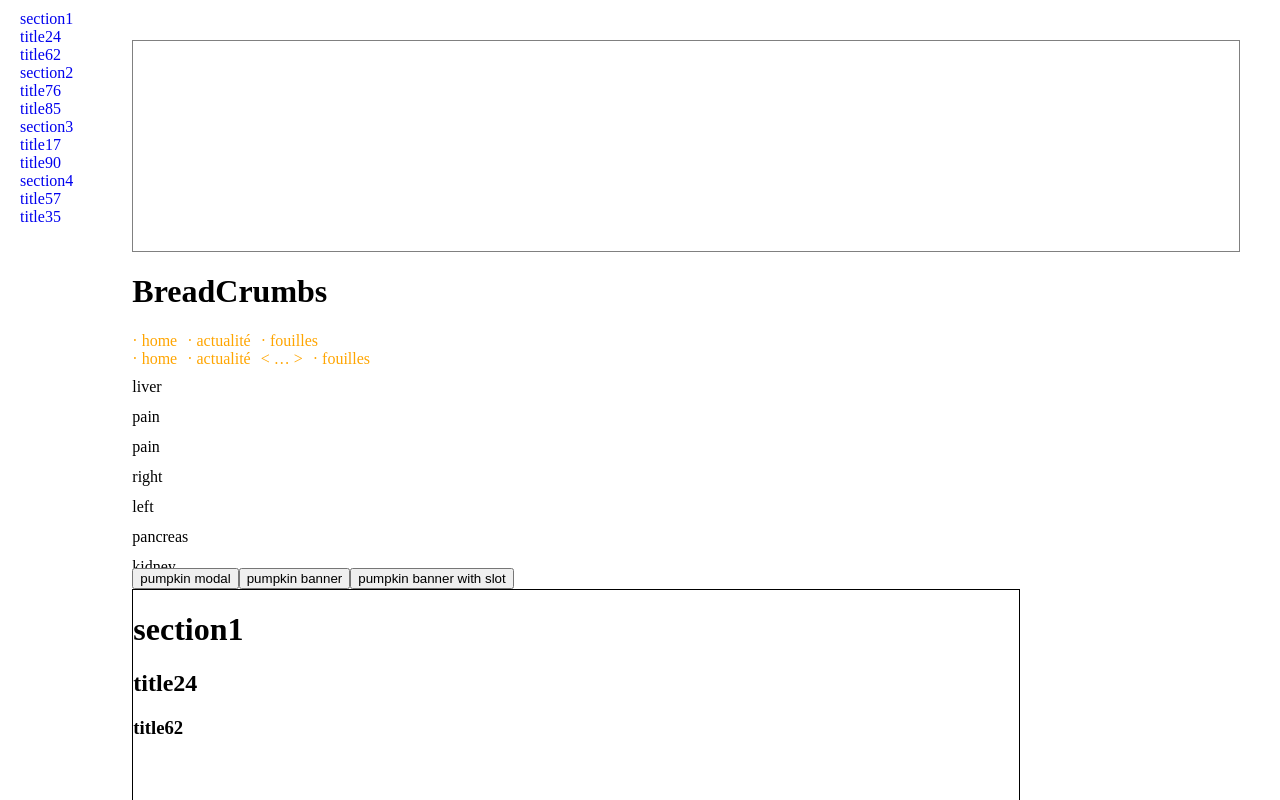
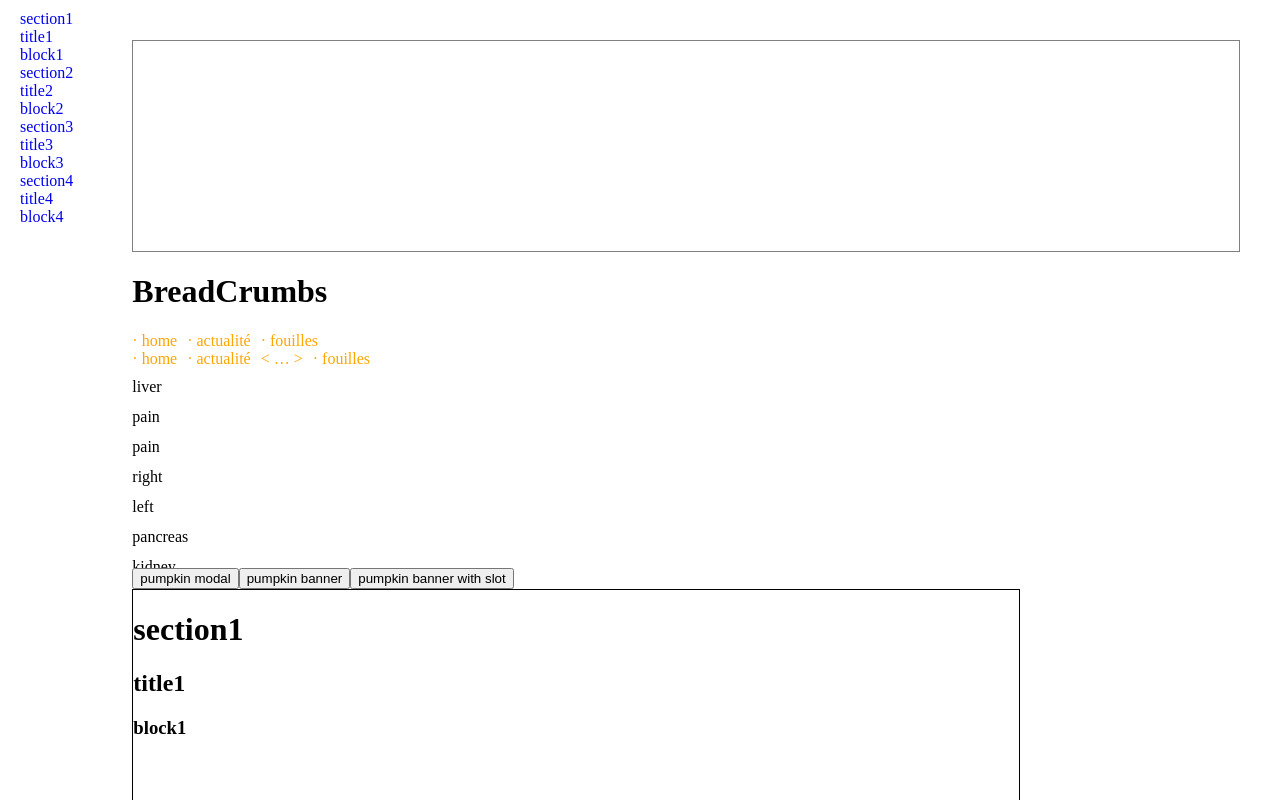
Before and after one commit to Harrisson-/pumpkin, a Vue app: page / in a window 1280 px wide. Shown: the top 800 px of the page. Built offline with nearby package versions, Linux system fonts and the light colour scheme.

Commit message:
feat(global) test auitobuild summary with good ids

```diff
--- a/src/App.vue
+++ b/src/App.vue
@@ -135,7 +135,28 @@ const intersectionAnimations = ref([
   "brighten",
 ]);
 
-const sections = ["section1", "section2", "section3", "section4"];
+const sections = [
+  {
+    section: "section1",
+    title: "title1",
+    block: "block1",
+  },
+  {
+    section: "section2",
+    title: "title2",
+    block: "block2",
+  },
+  {
+    section: "section3",
+    title: "title3",
+    block: "block3",
+  },
+  {
+    section: "section4",
+    title: "title4",
+    block: "block4",
+  }
+];
 
 const modalState = reactive({ open: false });
 modalState.content =
@@ -241,15 +262,15 @@ function closeBannerSlot(modalOpen) {
       <div class="summary-parent" id="summary-parent-auto">
         <div
           v-for="section in sections"
-          :key="section"
+          :key="section.section"
           class="summary-section"
-          v-bind:id="section"
+          v-bind:id="section.section"
         >
-          <h1>{{ section }}</h1>
-          <div>
-            <h2>title{{Math.ceil(Math.random()*100)}}</h2>
-              <div>
-                <h3>title{{Math.ceil(Math.random()*100)}}</h3>
+          <h1>{{section.section }}</h1>
+          <div v-bind:id="section.title">
+            <h2>{{section.title}}</h2>
+              <div v-bind:id="section.block">
+                <h3>{{section.block}}</h3>
               </div>
           </div>
         </div>
```
